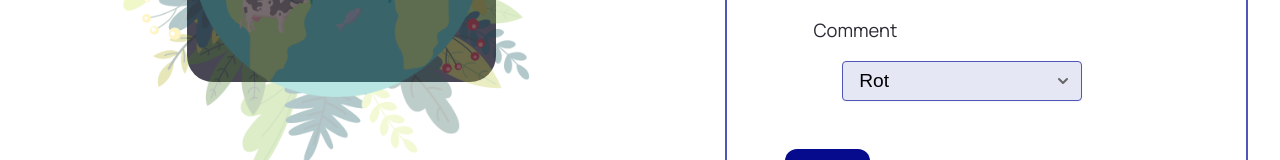
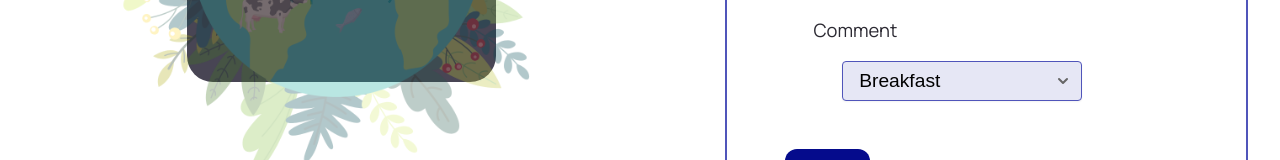
Before and after one commit to TechLabs-Remote-Bootcamp/WS24-MyDailyImpact, a React (Vite) app in the folder mdi-react/: page /meal-logging in a window 1280 px wide. Shown: the part 519-679 px from the top of the page. Built offline with nearby package versions, Linux system fonts and the light colour scheme; a web font is replaced by a local one.

Commit message:
insert customSelect

```diff
--- a/mdi-react/src/components/pages/MealLogging/RC_mealLog.jsx
+++ b/mdi-react/src/components/pages/MealLogging/RC_mealLog.jsx
@@ -41,8 +41,8 @@ export default function RC_MealLog() {
             <div className={form.inputSection}>
               <label>Comment</label>
               <CustomSelect
-                options={["Rot", "Grün", "Blau"]}
-                defaultValue="Rot"
+                options={["Breakfast", "Lunch", "Dinner"]}
+                defaultValue="Breakfast"
                 onChange={handleChange}
               ></CustomSelect>
             </div>
```
